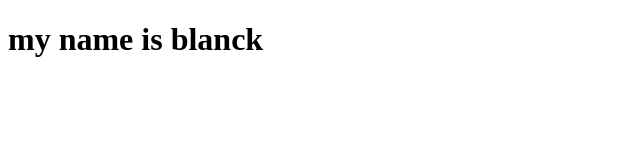
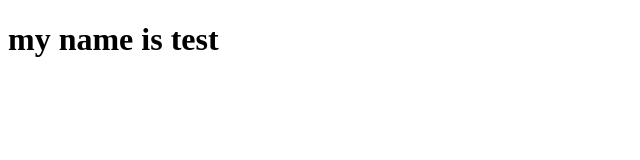
Before and after one commit to Anil63/git_p, a plain HTML site: page index.html in a window 1280 px wide. Shown: the whole page, without its empty margins (0-640 px from the left). Drawn offline with Linux system fonts and the light colour scheme.

Commit message:
add file index.jsx

```diff
--- a/index.html
+++ b/index.html
@@ -7,6 +7,6 @@
     <title>Home</title>
 </head>
 <body>
-    <h1>my name is blanck</h1>
+    <h1>my name is  test  </h1>
 </body>
 </html>
```
